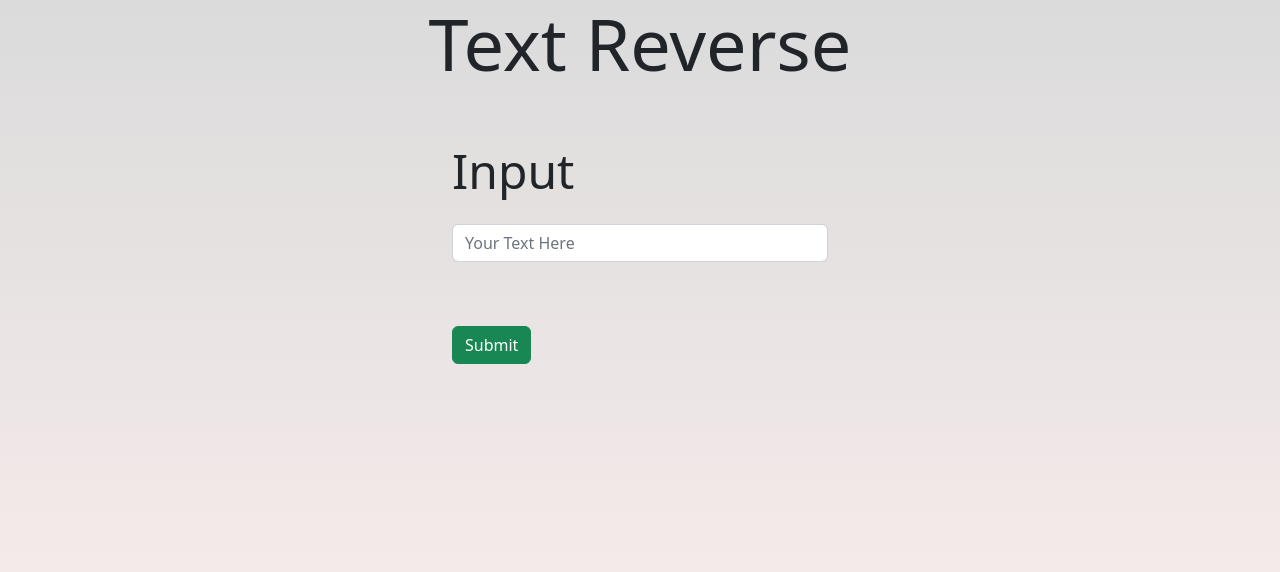
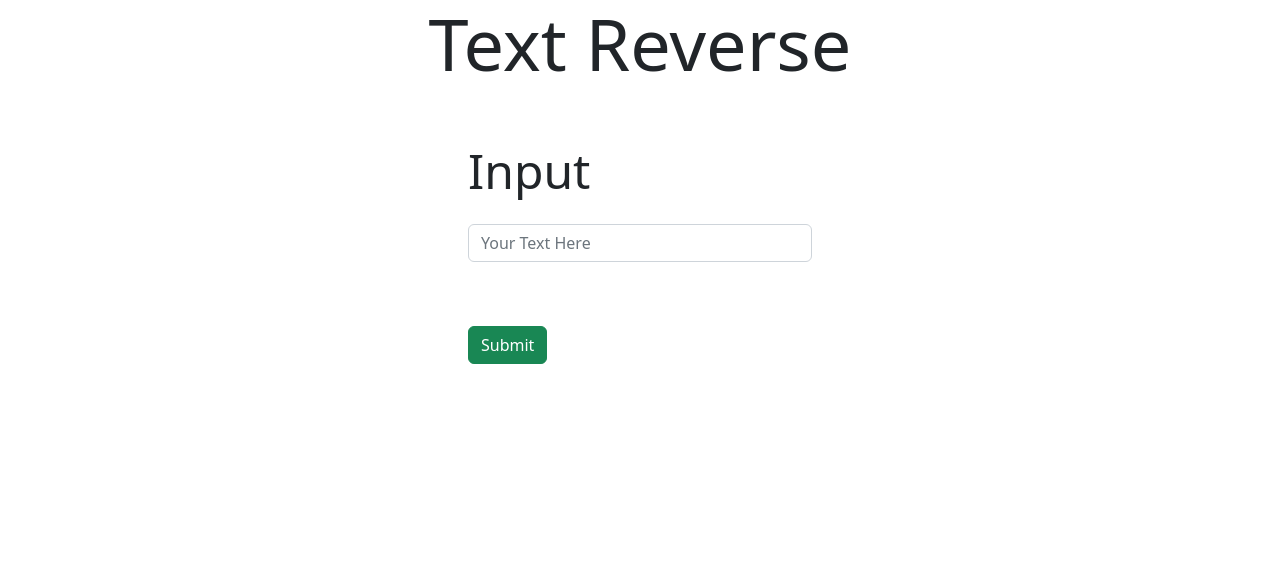
Before and after one commit to c4miloarriagada/CW-TECH, a React (Vite) app in the folder client/: page / in a window 1280 px wide. Shown: the top 572 px of the page. Built offline with nearby package versions, Linux system fonts and the light colour scheme.

Commit message:
make it better

```diff
--- a/client/components/Home/Home.css
+++ /dev/null
@@ -1,8 +0,0 @@
-.background{
-    background: rgb(255,240,240);
-    background: linear-gradient(0deg, rgba(255,240,240,1) 0%, rgba(219,219,219,1) 100%);
-    height: 100vh !important;
-    background-attachment: fixed;
-    background-repeat: no-repeat;
-    background-position: center center;
-}
--- a/client/components/Home/Home.jsx
+++ b/client/components/Home/Home.jsx
@@ -4,27 +4,21 @@ import { useDispatch, useSelector } from "react-redux";
 import { postText } from "../../redux/actions/actions";
 
 import { Form, Button, Container, Alert, Badge } from "react-bootstrap";
-import "./Home.css";
-
 
 export const Home = () => {
   const dispatch = useDispatch();
   const text = useSelector((state) => state.text);
-  const [input, setInput] = useState({ text: "" });
+  const textHistory = useSelector((state) => state.textHistory);
+  const [input, setInput] = useState("");
 
   const handleOnChange = (e) => {
-    setInput({
-      [e.target.name]: e.target.value,
-    });
+    setInput(([e.target.name] = e.target.value));
   };
-
 
   const handleSubmit = (e) => {
     e.preventDefault();
     dispatch(postText(input));
-    setInput({
-      text: "",
-    });
+    setInput('')
   };
 
   return (
@@ -32,7 +26,7 @@ export const Home = () => {
       <h1 className="text-center display-2 ">
         <b>Text Reverse</b>
       </h1>
-      <Container  style={{ width: "25rem"}}>
+      <Container style={{ width: "23rem" }}>
         <Form onSubmit={handleSubmit}>
           <Form.Label className="display-5 mt-5">Input</Form.Label>
           <Form.Control
@@ -40,12 +34,12 @@ export const Home = () => {
             placeholder="Your Text Here"
             type="text"
             name="text"
-            value={input.text}
+            value={input}
             autoComplete="off"
             onChange={handleOnChange}
           />
           {text.reverseText ? (
-            <Alert className="mt-2"> Output = {text.reverseText}</Alert>
+            <Alert className="mt-2"> {text.reverseText}</Alert>
           ) : null}
           <br />
           {text.palindrome != null ? (
@@ -62,6 +56,11 @@ export const Home = () => {
               {text.response.data.msg}{" "}
             </Alert>
           ) : null}
+          {textHistory?.map((e) => (
+            <Alert className="mt-3" variant="dark">
+              {e.reverseText} <Badge class="float-right">{e.palindrome}</Badge>
+            </Alert>
+          ))}
         </Form>
       </Container>
     </div>
--- a/client/redux/actions/actions.jsx
+++ b/client/redux/actions/actions.jsx
@@ -4,7 +4,7 @@ export const POST_TEXT = "POST_TEXT";
 export const postText = (data) => {
   return async function (dispatch) {
     return axios
-      .post(`http://localhost:8000/text`, data)
+      .get(`http://localhost:8000/iecho?text=${data}`)
       .then((response) => {
         dispatch({ type: POST_TEXT, payload: response.data });
       })
--- a/client/redux/reducer/reducer.jsx
+++ b/client/redux/reducer/reducer.jsx
@@ -1,15 +1,18 @@
 import { POST_TEXT } from "../actions/actions";
 
 const initialState = {
-  text: [],
+  text: {},
+  textHistory: []
 };
 
 const rootReducer = (state = initialState, action) => {
   switch (action.type) {
     case POST_TEXT:
+
       return {
         ...state,
         text: action.payload,
+        textHistory: [...state.textHistory, action.payload]
       };
     default:
       return { ...state };
```
